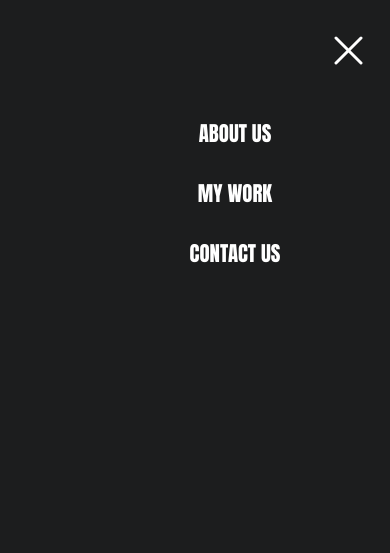
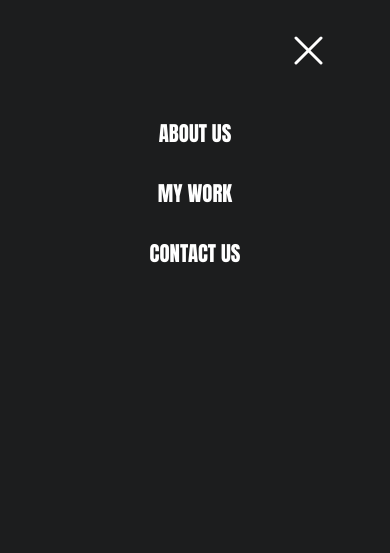
Before and after one commit to fedetempone/landingPage, a plain HTML site: page index.html in a window 390 px wide. Both pictures are taken after a click on the button 195 px from the left and 120 px from the top of the page. Shown: the top 553 px of the page. Drawn offline with Linux system fonts and the light colour scheme; grey boxes are pictures that could not be loaded.

Commit message:
modificacion responsive menu  hamburguesa

```diff
--- a/stylesheets/styles.css
+++ b/stylesheets/styles.css
@@ -155,7 +155,7 @@ html{
         flex-direction: column;
         position: fixed;
         margin: 0;
-        left: 0;
+        right: 0px;
         top: 0;
         width: 100%;
         align-items: center;
```
